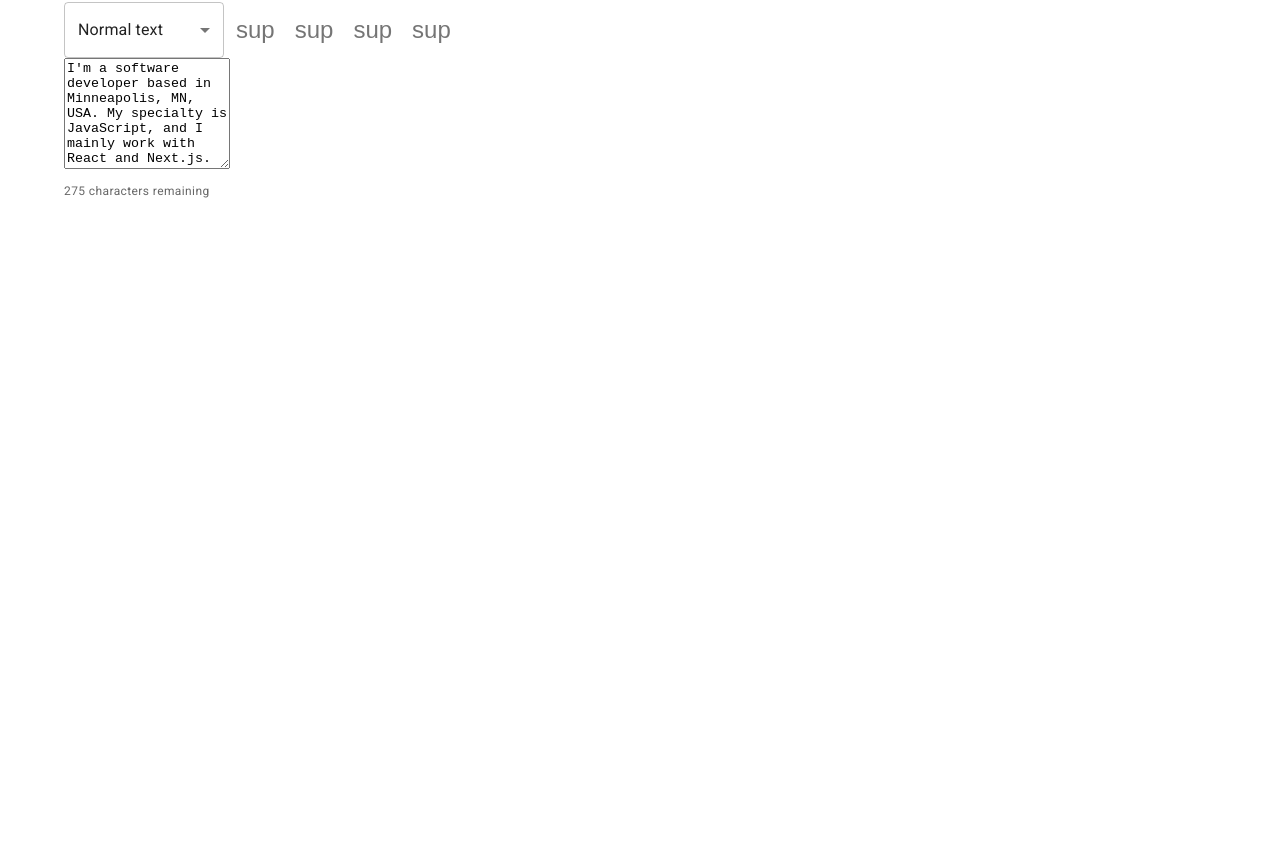
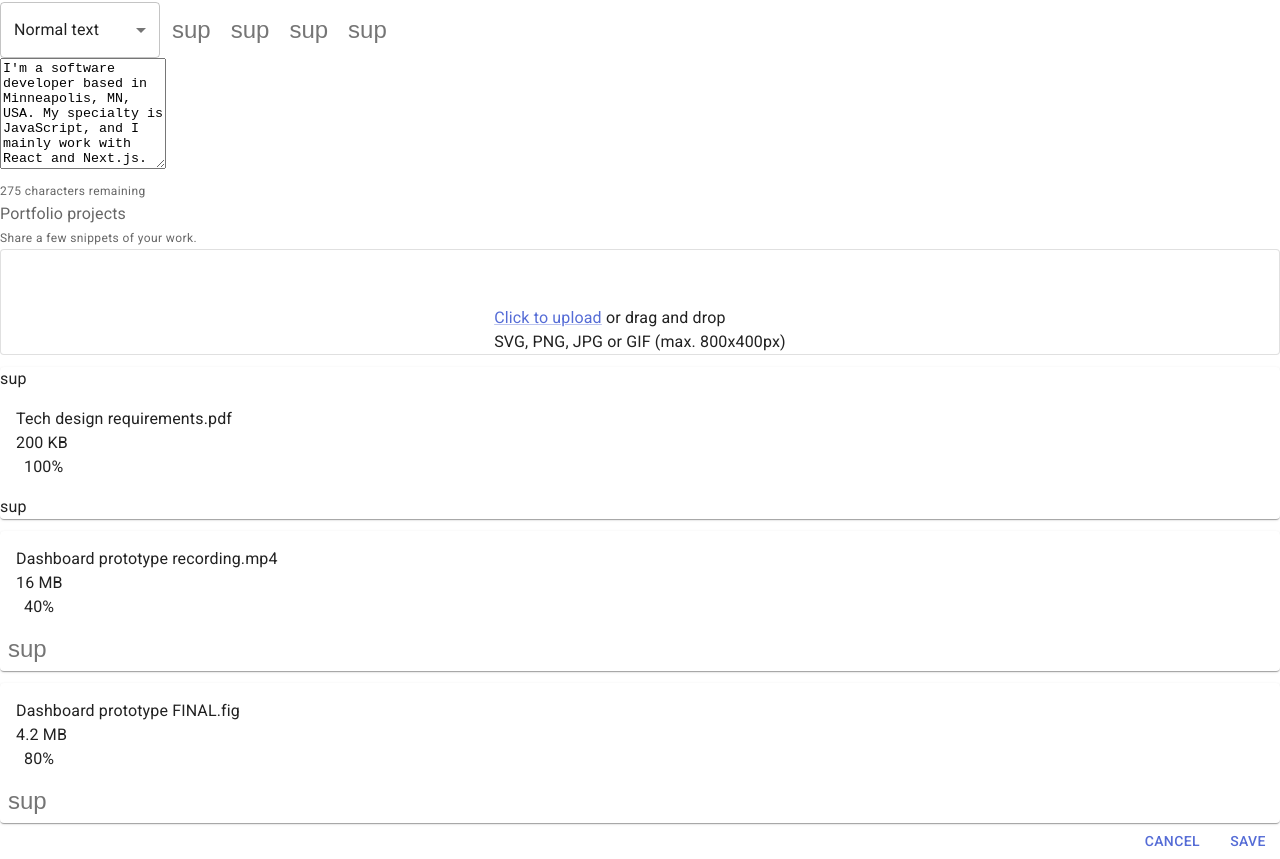
Before and after one commit to samuelsycamore/material-vite-ts-profile-dashboard, a React (Vite) app: page / in a window 1280 px wide. Shown: the part 699-1558 px from the top of the page. Before the commit the page ends 901 px from the top, so only its background shows below. Built offline with nearby package versions, Linux system fonts and the light colour scheme.

Commit message:
rest of the profile, rough

```diff
--- a/src/App.tsx
+++ b/src/App.tsx
@@ -1,4 +1,3 @@
-import Container from "@mui/material/Container";
 import Typography from "@mui/material/Typography";
 import Box from "@mui/material/Box";
 import Tabs from "@mui/material/Tabs";
@@ -15,10 +14,13 @@ import Select from "@mui/material/Select";
 import MenuItem from "@mui/material/MenuItem";
 import EditorToolbar from "./EditorToolbar";
 import TextareaAutosize from "@mui/material/TextareaAutosize";
+import FileUpload from "./FileUpload";
+import Stack from "@mui/material/Stack";
+import Button from "@mui/material/Button";
 
 export default function App() {
   return (
-    <Container>
+    <Box>
       <Typography variant="h6" component="h1" sx={{ mt: 2 }}>
         My profile
       </Typography>
@@ -68,12 +70,18 @@ export default function App() {
 
           <FormControl sx={{ display: { sm: "contents" } }}>
             <FormLabel>Email</FormLabel>
-          <Input type="email" placeholder="email" defaultValue="sam@mui.com" />
+            <Input
+              type="email"
+              placeholder="email"
+              defaultValue="sam@mui.com"
+            />
           </FormControl>
         </Box>
         <Box>
           <FormLabel>Your photo</FormLabel>
-        <FormHelperText>This will be displayed on your profile.</FormHelperText>
+          <FormHelperText>
+            This will be displayed on your profile.
+          </FormHelperText>
         </Box>
         <Box
           sx={{
@@ -118,6 +126,44 @@ export default function App() {
             275 characters remaining
           </FormHelperText>
         </Box>
-    </Container>
+        <Box>
+          <FormLabel>Portfolio projects</FormLabel>
+          <FormHelperText>Share a few snippets of your work.</FormHelperText>
+        </Box>
+        <Stack useFlexGap spacing={1.5}>
+          <DropZone />
+
+          <FileUpload
+            fileName="Tech design requirements.pdf"
+            fileSize="200 KB"
+            progress={100}
+          />
+
+          <FileUpload
+            icon={<i data-feather="film" />}
+            fileName="Dashboard prototype recording.mp4"
+            fileSize="16 MB"
+            progress={40}
+          />
+
+          <FileUpload
+            icon={<i data-feather="upload-cloud" />}
+            fileName="Dashboard prototype FINAL.fig"
+            fileSize="4.2 MB"
+            progress={80}
+          />
+        </Stack>
+        <Box
+          sx={{
+            gridColumn: "1/-1",
+            justifySelf: "flex-end",
+            display: "flex",
+            gap: 1,
+          }}
+        >
+          <Button>Cancel</Button>
+          <Button>Save</Button>
+        </Box>
+    </Box>
   );
 }
--- /dev/null
+++ b/src/FileUpload.tsx
@@ -0,0 +1,51 @@
+import Box from "@mui/material/Box";
+import Card, { CardProps } from "@mui/material/Card";
+import CardContent from "@mui/material/CardContent";
+import IconButton from "@mui/material/IconButton";
+import LinearProgress from "@mui/material/LinearProgress";
+import Typography from "@mui/material/Typography";
+
+export default function FileUpload({
+  icon,
+  fileName,
+  fileSize,
+  progress,
+  sx,
+  ...props
+}: CardProps & {
+  icon?: React.ReactElement;
+  fileName: string;
+  fileSize: string;
+  progress: number;
+}) {
+  return (
+    <Card
+      {...props}
+      sx={[
+        {
+          gap: 1.5,
+          alignItems: "flex-start",
+          ...(progress >= 100 && {
+            borderColor: "primary.500",
+          }),
+        },
+        ...(Array.isArray(sx) ? sx : [sx]),
+      ]}
+    >
+      <div>{icon ?? "sup"}</div>
+      <CardContent>
+        <Typography fontSize="sm">{fileName}</Typography>
+        <Typography>{fileSize}</Typography>
+        <Box sx={{ display: "flex", alignItems: "center", gap: 1 }}>
+          <LinearProgress value={progress} sx={{ bgcolor: "neutral.softBg" }} />
+          <Typography fontSize="xs">{progress}%</Typography>
+        </Box>
+      </CardContent>
+      {progress >= 100 ? (
+        <div>sup</div>
+      ) : (
+        <IconButton sx={{ mt: -1, mr: -1 }}>sup</IconButton>
+      )}
+    </Card>
+  );
+}
```
Lines whose indentation alone changed are shown as unchanged.
